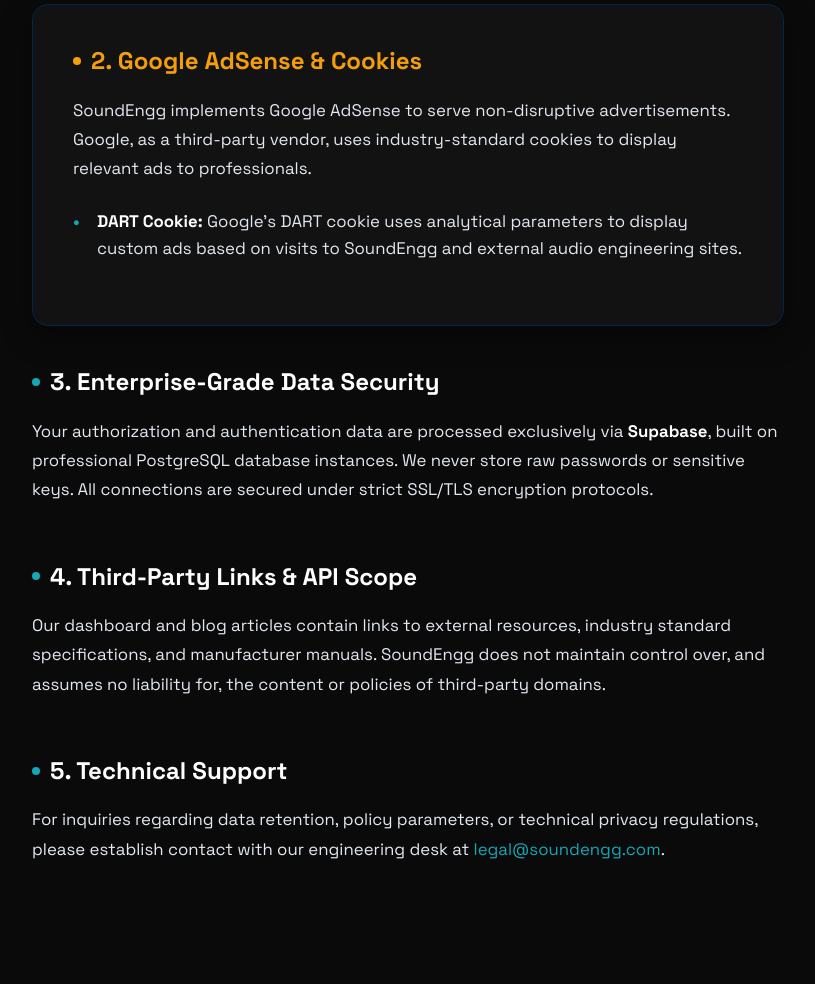
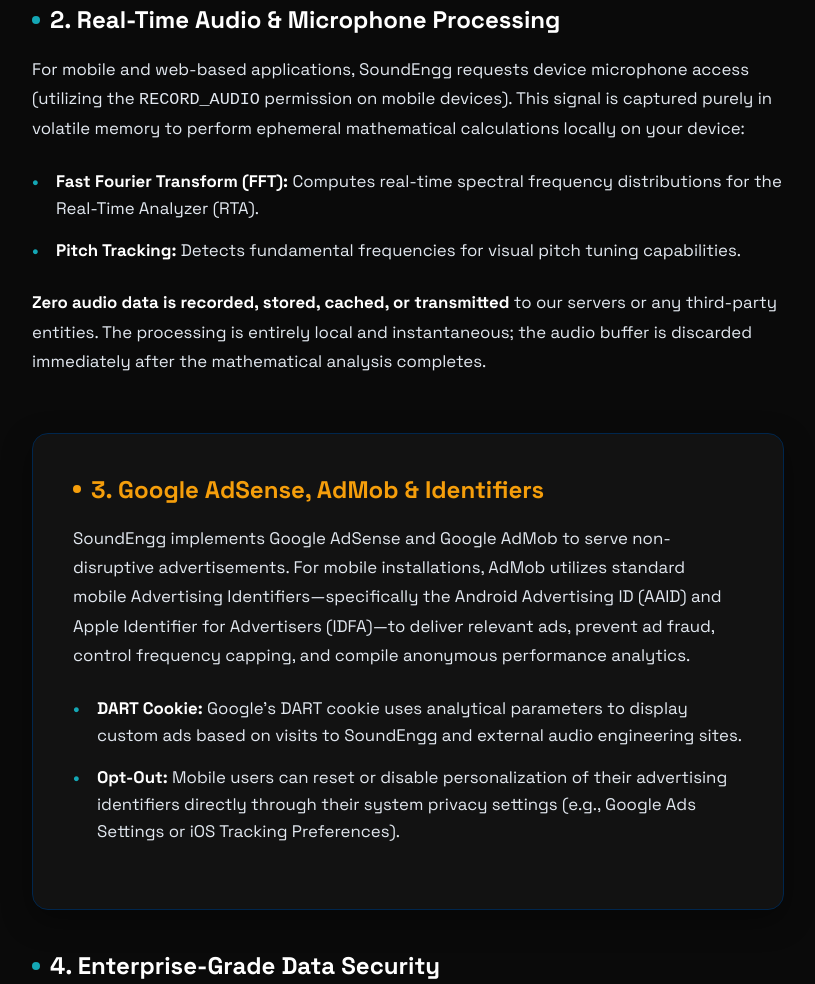
Before and after one commit to sujansubedi8934-sudo/soundengg-website, a website: page privacy.html in a window 1280 px wide. Shown: the part 742-1726 px from the top of the page, without its empty margins (232-1047 px from the left). Drawn offline with nearby package versions, Linux system fonts and the light colour scheme.

Commit message:
docs: update privacy policy with Google Play compliance clauses

```diff
--- a/privacy.html
+++ b/privacy.html
@@ -235,26 +235,47 @@
             </ul>
         </section>
 
+        <section>
+            <h2>2. Real-Time Audio &amp; Microphone Processing</h2>
+            <p>For mobile and web-based applications, SoundEngg requests device microphone access (utilizing the <code>RECORD_AUDIO</code> permission on mobile devices). This signal is captured purely in volatile memory to perform ephemeral mathematical calculations locally on your device:</p>
+            <ul>
+                <li><strong>Fast Fourier Transform (FFT):</strong> Computes real-time spectral frequency distributions for the Real-Time Analyzer (RTA).</li>
+                <li><strong>Pitch Tracking:</strong> Detects fundamental frequencies for visual pitch tuning capabilities.</li>
+            </ul>
+            <p><strong>Zero audio data is recorded, stored, cached, or transmitted</strong> to our servers or any third-party entities. The processing is entirely local and instantaneous; the audio buffer is discarded immediately after the mathematical analysis completes.</p>
+        </section>
+
         <section class="card rugged-bevel">
-            <h2 style="color: #F59E0B !important;">2. Google AdSense & Cookies</h2>
-            <p>SoundEngg implements Google AdSense to serve non-disruptive advertisements. Google, as a third-party vendor, uses industry-standard cookies to display relevant ads to professionals.</p>
+            <h2 style="color: #F59E0B !important;">3. Google AdSense, AdMob &amp; Identifiers</h2>
+            <p>SoundEngg implements Google AdSense and Google AdMob to serve non-disruptive advertisements. For mobile installations, AdMob utilizes standard mobile Advertising Identifiers—specifically the Android Advertising ID (AAID) and Apple Identifier for Advertisers (IDFA)—to deliver relevant ads, prevent ad fraud, control frequency capping, and compile anonymous performance analytics.</p>
             <ul>
                 <li><strong>DART Cookie:</strong> Google's DART cookie uses analytical parameters to display custom ads based on visits to SoundEngg and external audio engineering sites.</li>
+                <li><strong>Opt-Out:</strong> Mobile users can reset or disable personalization of their advertising identifiers directly through their system privacy settings (e.g., Google Ads Settings or iOS Tracking Preferences).</li>
             </ul>
         </section>
 
         <section>
-            <h2>3. Enterprise-Grade Data Security</h2>
+            <h2>4. Enterprise-Grade Data Security</h2>
             <p>Your authorization and authentication data are processed exclusively via <strong>Supabase</strong>, built on professional PostgreSQL database instances. We never store raw passwords or sensitive keys. All connections are secured under strict SSL/TLS encryption protocols.</p>
         </section>
 
         <section>
-            <h2>4. Third-Party Links & API Scope</h2>
+            <h2>5. Third-Party Links &amp; API Scope</h2>
             <p>Our dashboard and blog articles contain links to external resources, industry standard specifications, and manufacturer manuals. SoundEngg does not maintain control over, and assumes no liability for, the content or policies of third-party domains.</p>
         </section>
 
         <section>
-            <h2>5. Technical Support</h2>
+            <h2>6. User Data Deletion Rights</h2>
+            <p>SoundEngg respects your right to control your personal data. In compliance with developer protection policies, we provide a transparent data deletion flow:</p>
+            <ul>
+                <li><strong>In-App Deletion:</strong> You can initiate complete erasure by using the in-app "Delete Account" feature under your Profile/Settings panel.</li>
+                <li><strong>Cascading Database Purge:</strong> This action triggers a cascading deletion across our <strong>Supabase</strong> relational database structure, permanently erasing your profile, user configuration records (<code>user_configs</code>), and history.</li>
+                <li><strong>Manual Requests:</strong> If you are unable to access your account, you can submit an explicit data deletion request by emailing <a href="mailto:legal@soundengg.com">legal@soundengg.com</a>. We will process your request and fully purge all associated backend records within 30 days.</li>
+            </ul>
+        </section>
+
+        <section>
+            <h2>7. Technical Support</h2>
             <p>For inquiries regarding data retention, policy parameters, or technical privacy regulations, please establish contact with our engineering desk at <a href="mailto:legal@soundengg.com">legal@soundengg.com</a>.</p>
         </section>
     </main>
```
